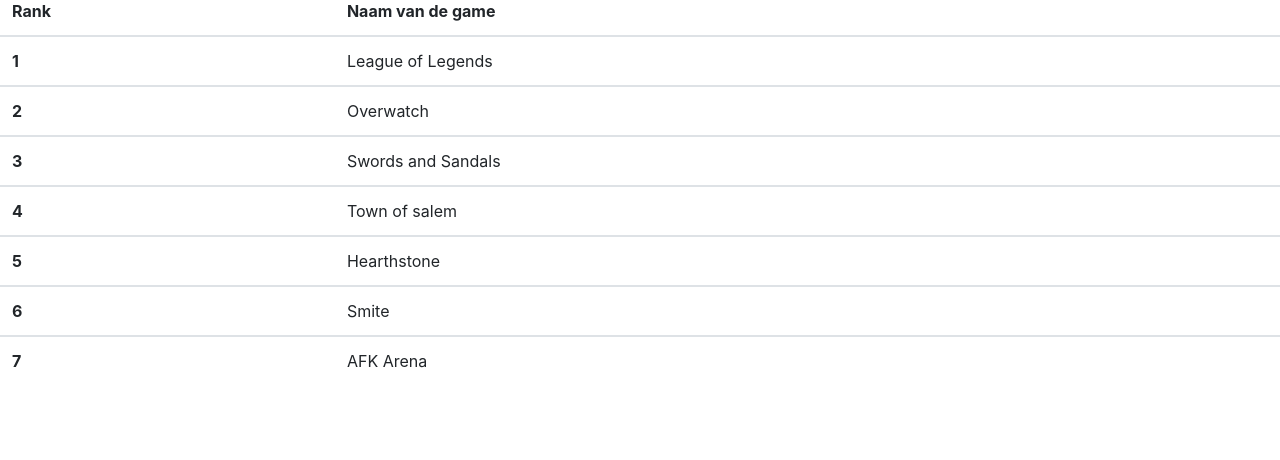
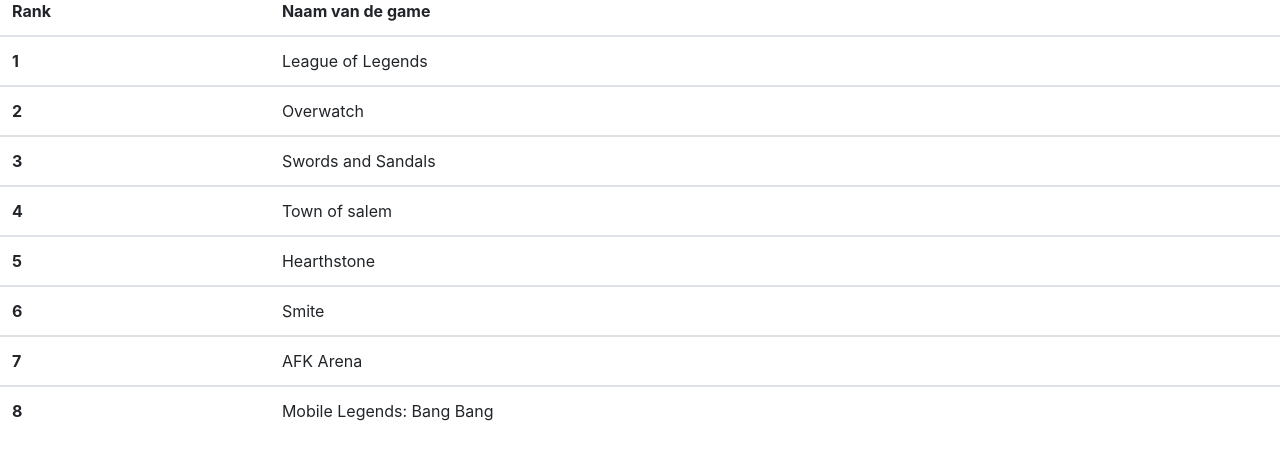
Before and after one commit to MaxKarlas/vebr-max-karlas-327675, a plain HTML site: page index.html in a window 1280 px wide. Shown: the part 70-530 px from the top of the page. Drawn offline with nearby package versions, Linux system fonts and the light colour scheme.

Commit message:
achtste game toegevoegd

```diff
--- a/index.html
+++ b/index.html
@@ -62,6 +62,12 @@
           <td>AFK Arena</td>
         </tr>
       </tbody>
+      <tbody>
+        <tr>
+          <th scope="row">8</th>
+          <td>Mobile Legends: Bang Bang</td>
+        </tr>
+      </tbody>
     </table>
 
 
```
